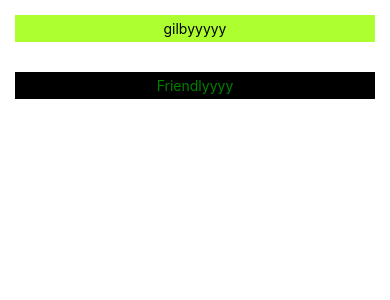
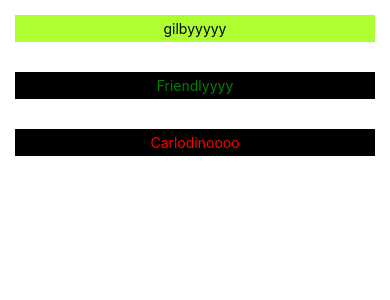
Before and after one commit to RumenserAmanda/Mobile-Programming, a React Native app: screen / in a window 390 px wide. Shown: the top 300 px of the page. Built offline with nearby package versions, Linux system fonts and the light colour scheme.

Commit message:
tambah file Carlodino.js di components dan melakukan perubahan di App.js

```diff
--- a/App.js
+++ b/App.js
@@ -1,7 +1,8 @@
 import React from 'react';
-import { StyleSheet, View } from 'react-native';
+import {StyleSheet, View} from 'react-native';
 import Friendlyyyy from './components/Friendly';
 import Gilbeh from './components/Gilbeh';
+import Carlodinoooo from './components/Carlodino';
 
 const style = StyleSheet.create({
   View: {
@@ -9,14 +10,15 @@ const style = StyleSheet.create({
     backgroundColor: 'white',
     alignItems: 'center',
     justifyContent: 'center',
-  }
+  },
 });
 
 export default function App() {
-  return(
+  return (
     <View>
       <Gilbeh />
       <Friendlyyyy />
+      <Carlodinoooo />
     </View>
   );
 }
--- a/components/Carlodino.js
+++ b/components/Carlodino.js
@@ -13,10 +13,10 @@ const styles = StyleSheet.create({
   },
 });
 
-export default function Friendlyyyy() {
+export default function Carlodinoooo() {
   return (
     <View style={styles.View}>
-      <Text style={styles.Text}>Carlodinooo</Text>
+      <Text style={styles.Text}>Carlodinoooo</Text>
     </View>
   );
 }
```
